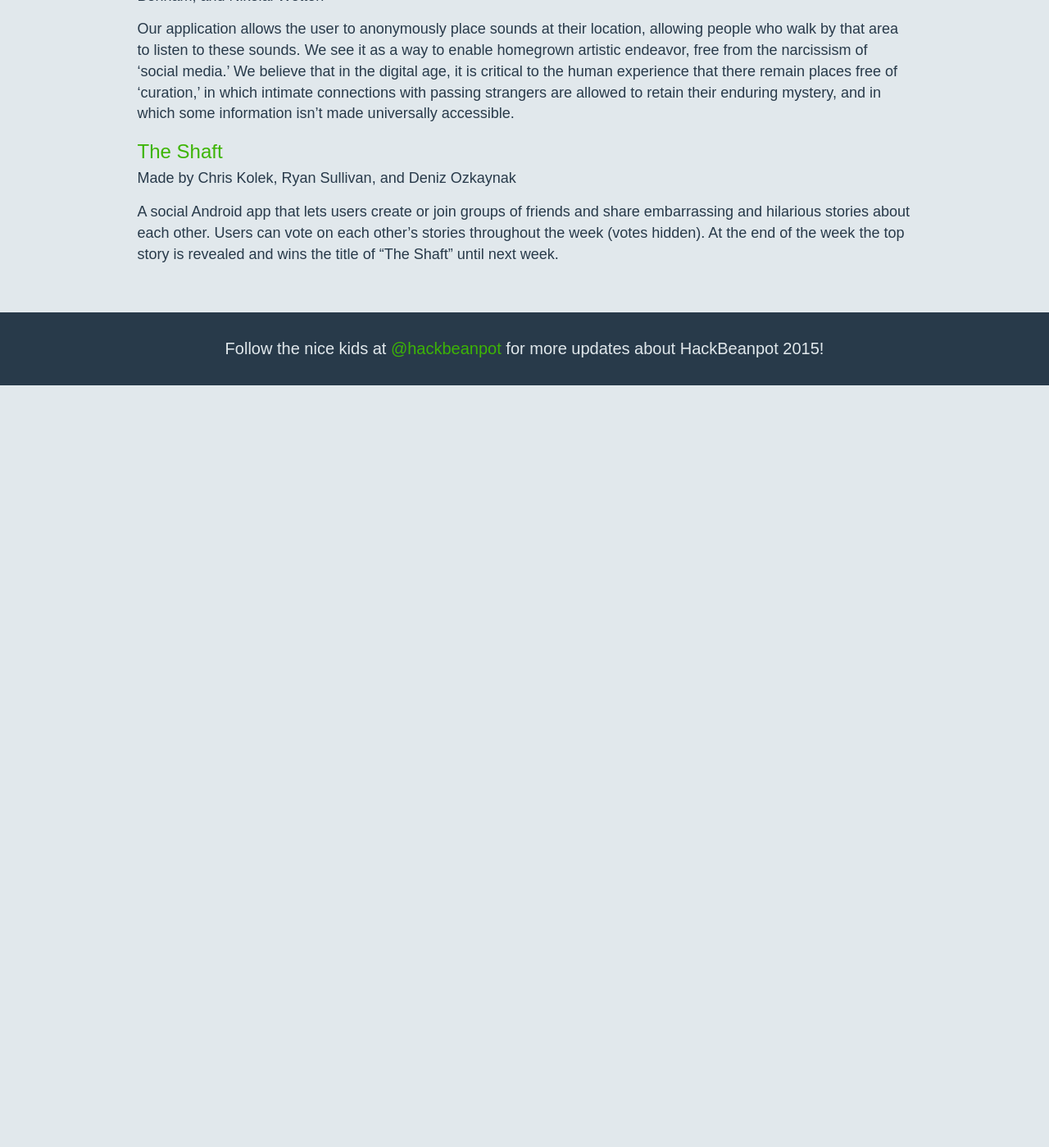
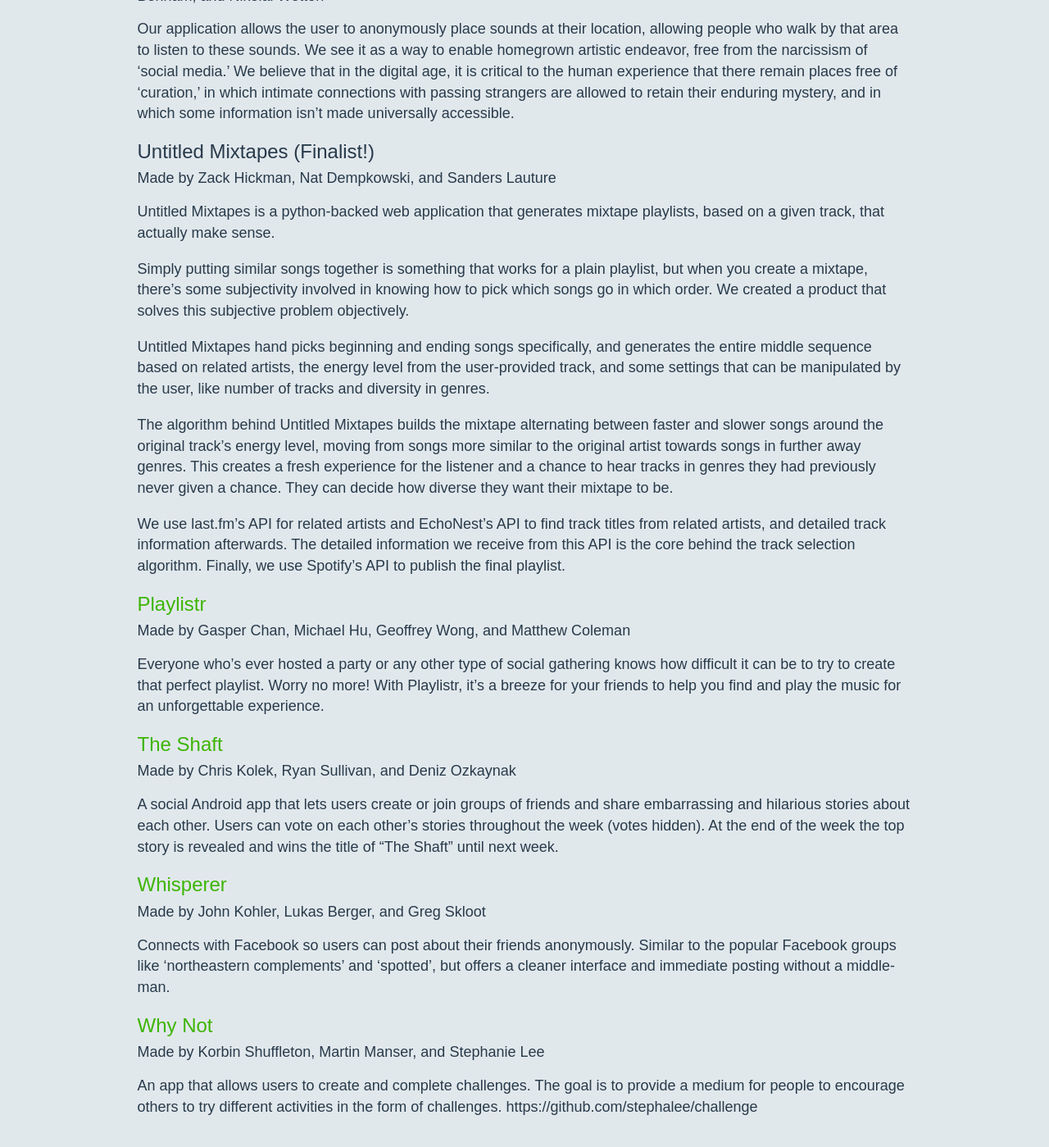
Before and after one commit to HackBeanpot/Projects, a Jekyll site: the page built from 2014-projects.md, in a window 1280 px wide and 1400 px high, scrolled down 911 px. Shown: the whole window at 82% size. Built offline with Jekyll 4.4.1, drawn with Linux system fonts in a browser that asks for light colours; Markdown is read by kramdown in place of the engine named in the settings; before the commit the page ends 1381 px from its top, so only the background shows below that.

Commit message:
Saving progress.

```diff
--- a/2014-projects.md
+++ b/2014-projects.md
@@ -23,7 +23,35 @@ Poetification is a free tool transmogrifying your Twitter, Facebook, and possibl
 
 Our application allows the user to anonymously place sounds at their location, allowing people who walk by that area to listen to these sounds. We see it as a way to enable homegrown artistic endeavor, free from the narcissism of ‘social media.’ We believe that in the digital age, it is critical to the human experience that there remain places free of ‘curation,’ in which intimate connections with passing strangers are allowed to retain their enduring mystery, and in which some information isn’t made universally accessible.
 
+### Untitled Mixtapes (Finalist!) ###
+#### Made by Zack Hickman, Nat Dempkowski, and Sanders Lauture ####
+
+Untitled Mixtapes is a python-backed web application that generates mixtape playlists, based on a given track, that actually make sense.
+
+Simply putting similar songs together is something that works for a plain playlist, but when you create a mixtape, there's some subjectivity involved in knowing how to pick which songs go in which order. We created a product that solves this subjective problem objectively.
+
+Untitled Mixtapes hand picks beginning and ending songs specifically, and generates the entire middle sequence based on related artists, the energy level from the user-provided track, and some settings that can be manipulated by the user, like number of tracks and diversity in genres.
+
+The algorithm behind Untitled Mixtapes builds the mixtape alternating between faster and slower songs around the original track's energy level, moving from songs more similar to the original artist towards songs in further away genres. This creates a fresh experience for the listener and a chance to hear tracks in genres they had previously never given a chance. They can decide how diverse they want their mixtape to be.
+
+We use last.fm's API for related artists and EchoNest's API to find track titles from related artists, and detailed track information afterwards. The detailed information we receive from this API is the core behind the track selection algorithm. Finally, we use Spotify's API to publish the final playlist.
+
+### [Playlistr](https://github.com/hustheman/playlistmaker) ###
+#### Made by Gasper Chan, Michael Hu, Geoffrey Wong, and Matthew Coleman ####
+
+Everyone who's ever hosted a party or any other type of social gathering knows how difficult it can be to try to create that perfect playlist. Worry no more! With Playlistr, it's a breeze for your friends to help you find and play the music for an unforgettable experience.
+
 ### [The Shaft](https://github.com/ckolek/shaft/) ###
 #### Made by Chris Kolek, Ryan Sullivan, and Deniz Ozkaynak ####
 
 A social Android app that lets users create or join groups of friends and share embarrassing and hilarious stories about each other. Users can vote on each other's stories throughout the week (votes hidden). At the end of the week the top story is revealed and wins the title of "The Shaft" until next week.
+
+### [Whisperer](http://whisperer.herokuapp.com/) ###
+#### Made by John Kohler, Lukas Berger, and Greg Skloot ####
+
+Connects with Facebook so users can post about their friends anonymously. Similar to the popular Facebook groups like 'northeastern complements' and 'spotted', but offers a cleaner interface and immediate posting without a middle-man.
+
+### [Why Not](https://github.com/stephalee/challenge) ###
+#### Made by Korbin Shuffleton, Martin Manser, and Stephanie Lee ####
+
+An app that allows users to create and complete challenges. The goal is to provide a medium for people to encourage others to try different activities in the form of challenges.   https://github.com/stephalee/challenge
```
